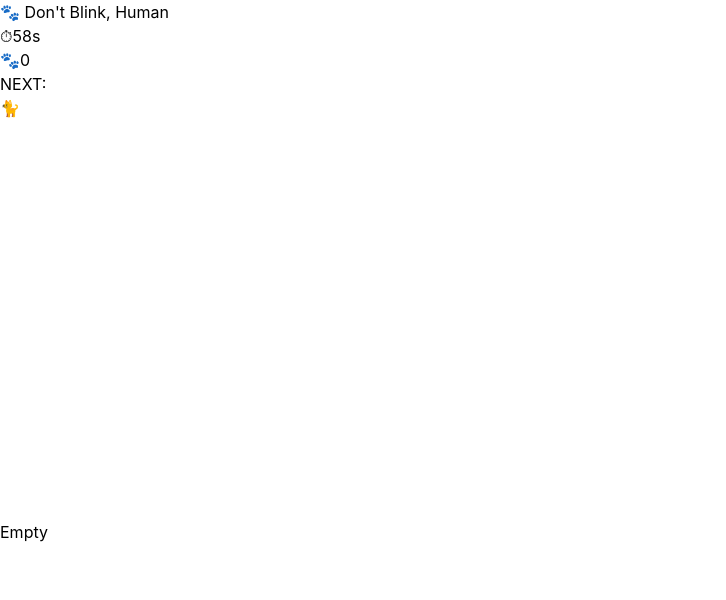
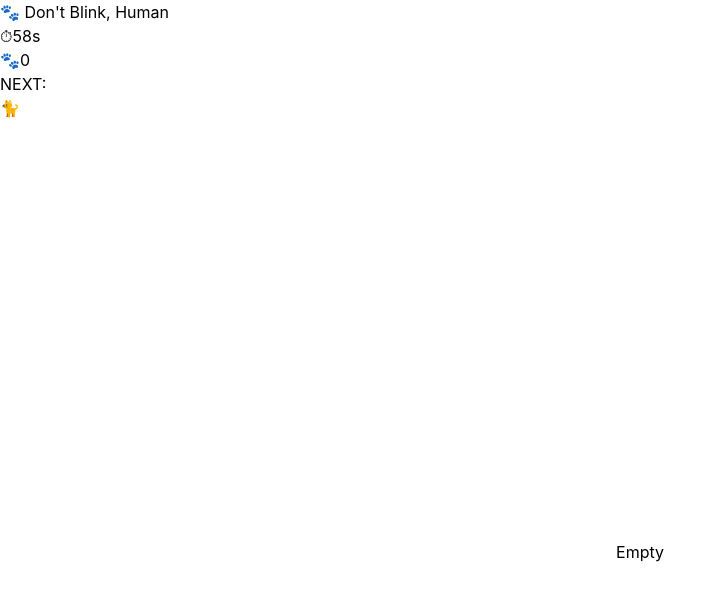
Before and after one commit to herothegolden/meowchigame, a React (Vite) app: page / in a window 1280 px wide. Both pictures are taken after a click on the button "▶️ LET'S GOOO!". Shown: the top 600 px of the page, without its empty margins (0-726 px from the left). Built offline with nearby package versions, Linux system fonts and the light colour scheme.

Commit message:
Update App.jsx

```diff
--- a/src/App.jsx
+++ b/src/App.jsx
@@ -69,23 +69,32 @@ function App() {
     viewportMeta.content = 'width=device-width, initial-scale=1, maximum-scale=1, user-scalable=no';
   }, []);
 
-  // Board height measurement and cell sizing
+  // Board height measurement and cell sizing with CSS variables
   useEffect(() => {
     const measureBoardHeight = () => {
       if (!boardRef.current) return;
 
+      // Use Telegram's viewportStableHeight first, then fallback chain
+      const viewportHeight = window.Telegram?.WebApp?.viewportStableHeight ||
+                            window.visualViewport?.height ||
+                            window.innerHeight;
+
       const boardRect = boardRef.current.getBoundingClientRect();
-      const boardHeight = boardRect.height;
+      const boardHeight = boardRect.height || (viewportHeight * 0.6); // Fallback estimation
 
       if (boardHeight > 0) {
         // Calculate cell height for 6 rows + padding + gaps
-        // Account for column padding (p-2 = 16px total) and gaps (gap-1 = 4px × 5 = 20px)
+        // Account for column padding (p-2 = 16px total) and gaps (4px × 5 = 20px)
         const availableHeight = boardHeight - 16 - 20;
         const calculatedCellHeight = availableHeight / 6;
 
         // Clamp cell height to reasonable range (min 40px, max 80px)
         const cellHeight = Math.max(40, Math.min(80, calculatedCellHeight));
-        const emojiSize = cellHeight * 0.8; // Emoji slightly smaller than cell
+        const emojiSize = Math.floor(cellHeight * 0.8); // Emoji slightly smaller than cell
+
+        // Update CSS variables for immediate DOM updates
+        document.documentElement.style.setProperty('--cell-height', `${cellHeight}px`);
+        document.documentElement.style.setProperty('--emoji-size', `${emojiSize}px`);
 
         setBoardDimensions({
           height: boardHeight,
@@ -112,12 +121,16 @@ function App() {
       window.visualViewport.addEventListener('resize', handleResize);
     }
 
-    // Listen for Telegram viewport changes
+    // Listen for Telegram-specific viewport changes
     if (window.Telegram?.WebApp) {
       const handleTelegramViewport = () => {
         setTimeout(measureBoardHeight, 100);
       };
-      window.Telegram.WebApp.onEvent('viewportChanged', handleTelegramViewport);
+
+      // Use Telegram's official viewport change event
+      if (window.Telegram.WebApp.onEvent) {
+        window.Telegram.WebApp.onEvent('viewportChanged', handleTelegramViewport);
+      }
     }
 
     return () => {
@@ -127,22 +140,32 @@ function App() {
       if (window.visualViewport) {
         window.visualViewport.removeEventListener('resize', handleResize);
       }
+      // Note: Telegram's onEvent doesn't have a direct removeEventListener equivalent
     };
   }, []);
 
-  // Re-measure when game starts (board becomes visible)
+  // Re-measure when game starts (board becomes visible) with CSS variables
   useEffect(() => {
     if (gameState.isActive) {
       const timeoutId = setTimeout(() => {
         if (boardRef.current) {
+          // Use Telegram's viewportStableHeight first
+          const viewportHeight = window.Telegram?.WebApp?.viewportStableHeight ||
+                                window.visualViewport?.height ||
+                                window.innerHeight;
+
           const boardRect = boardRef.current.getBoundingClientRect();
-          const boardHeight = boardRect.height;
+          const boardHeight = boardRect.height || (viewportHeight * 0.6);
 
           if (boardHeight > 0) {
             const availableHeight = boardHeight - 16 - 20;
             const calculatedCellHeight = availableHeight / 6;
             const cellHeight = Math.max(40, Math.min(80, calculatedCellHeight));
-            const emojiSize = cellHeight * 0.8;
+            const emojiSize = Math.floor(cellHeight * 0.8);
+
+            // Update CSS variables immediately
+            document.documentElement.style.setProperty('--cell-height', `${cellHeight}px`);
+            document.documentElement.style.setProperty('--emoji-size', `${emojiSize}px`);
 
             setBoardDimensions({
               height: boardHeight,
@@ -421,7 +444,7 @@ function App() {
     });
   };
 
-  const DraggableCat = ({ cat, columnId, cellHeight, emojiSize }) => {
+  const DraggableCat = ({ cat, columnId }) => {
     return (
       <div
         className="select-none transition-all duration-200 cursor-grab active:cursor-grabbing hover:scale-105 flex items-center justify-center"
@@ -429,7 +452,8 @@ function App() {
         onTouchStart={(e) => handleDragStart(e, cat.id, columnId)}
         onMouseDown={(e) => handleDragStart(e, cat.id, columnId)}
         style={{
-          height: `${cellHeight}px`,
+          height: 'var(--cell-height)',
+          minHeight: 'var(--cell-height)',
           userSelect: 'none',
           WebkitUserSelect: 'none',
           MozUserSelect: 'none',
@@ -442,7 +466,7 @@ function App() {
       >
         <span
           style={{
-            fontSize: `${emojiSize}px`,
+            fontSize: 'var(--emoji-size)',
             lineHeight: 1
           }}
         >
@@ -452,7 +476,7 @@ function App() {
     );
   };
 
-  const GameColumn = ({ columnId, cats, cellHeight, emojiSize }) => {
+  const GameColumn = ({ columnId, cats }) => {
     const isFull = cats.length >= 6;
     const isHighlighted = dragState.highlightedColumn === columnId;
 
@@ -467,26 +491,31 @@ function App() {
     return (
       <div
         data-column={columnId}
-        className={`flex-1 max-w-20 border-2 rounded-lg p-2 transition-all duration-200 flex flex-col items-center gap-1 bg-white overflow-hidden relative ${
+        className={`flex-1 max-w-20 border-2 rounded-lg p-2 transition-all duration-200 bg-white overflow-hidden relative ${
           isHighlighted ? 'border-blue-500 bg-blue-50' : 'border-gray-300'
         }`}
-        style={{ height: '100%' }}
+        style={{
+          height: '100%',
+          display: 'grid',
+          gridTemplateRows: 'repeat(6, var(--cell-height))',
+          gap: '4px',
+          alignItems: 'center',
+          justifyItems: 'center'
+        }}
       >
         {slots.map((cat, slotIndex) => (
           <div
             key={slotIndex}
-            className="flex items-center justify-center"
+            className="flex items-center justify-center w-full"
             style={{
-              height: `${cellHeight}px`,
-              minHeight: `${cellHeight}px`
+              height: 'var(--cell-height)',
+              minHeight: 'var(--cell-height)'
             }}
           >
             {cat ? (
               <DraggableCat
                 cat={cat}
                 columnId={columnId}
-                cellHeight={cellHeight}
-                emojiSize={emojiSize}
               />
             ) : (
               slotIndex === 5 && cats.length === 0 ? (
@@ -497,7 +526,9 @@ function App() {
         ))}
 
         {isFull && (
-          <div className="text-red-400 text-xs text-center font-bold absolute bottom-1">FULL</div>
+          <div className="text-red-400 text-xs text-center font-bold absolute bottom-1 left-1/2 transform -translate-x-1/2">
+            FULL
+          </div>
         )}
       </div>
     );
@@ -826,20 +857,14 @@ function App() {
           <GameColumn
             columnId="left"
             cats={gameState.columns.left}
-            cellHeight={boardDimensions.cellHeight}
-            emojiSize={boardDimensions.emojiSize}
           />
           <GameColumn
             columnId="center"
             cats={gameState.columns.center}
-            cellHeight={boardDimensions.cellHeight}
-            emojiSize={boardDimensions.emojiSize}
           />
           <GameColumn
             columnId="right"
             cats={gameState.columns.right}
-            cellHeight={boardDimensions.cellHeight}
-            emojiSize={boardDimensions.emojiSize}
           />
         </div>
       </div>
```
